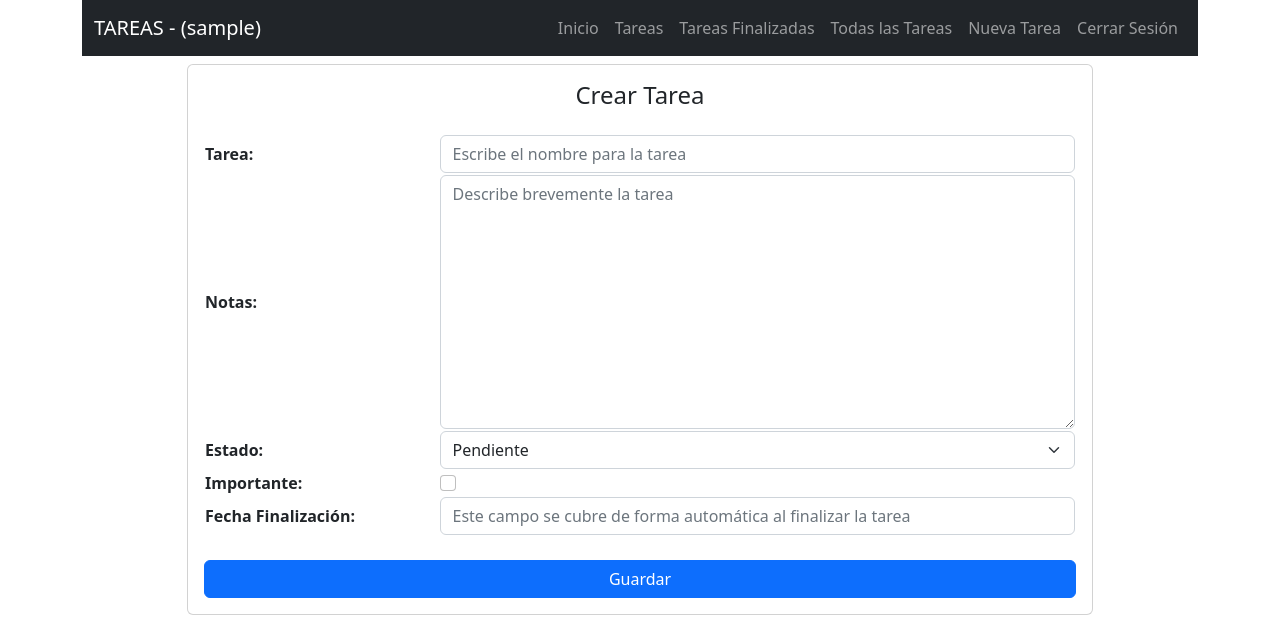
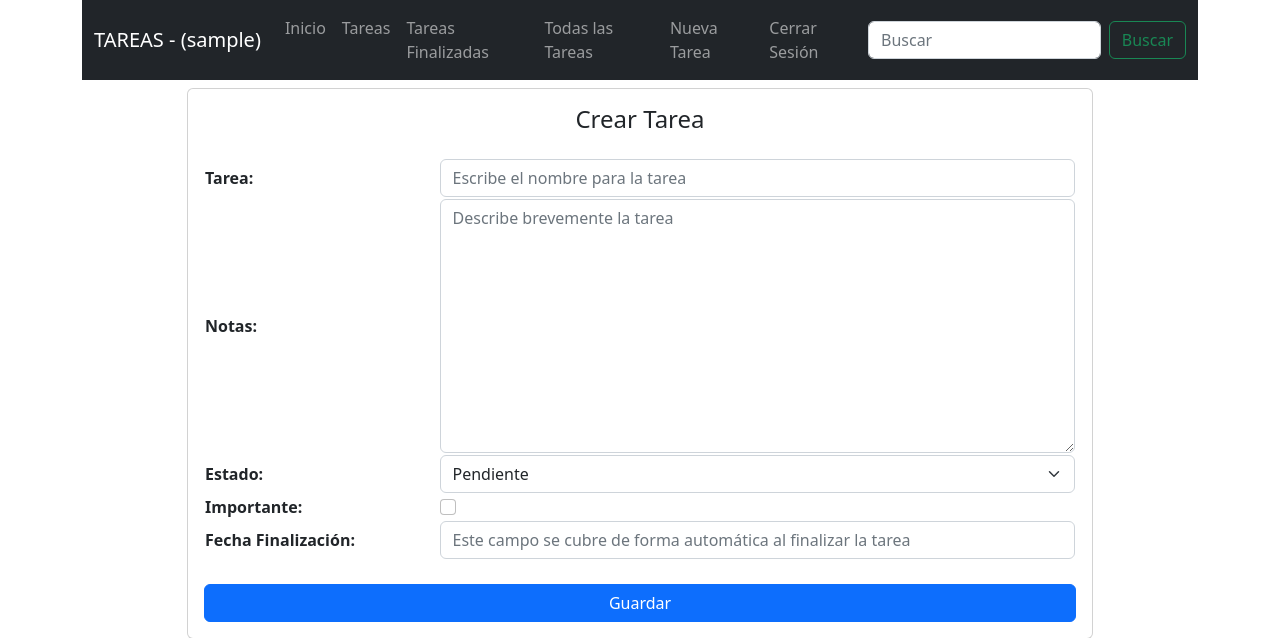
Before and after one commit to ollomon/tareas, a Django app: page /tareas/crear/ in a window 1280 px wide. Shown: the top 638 px of the page. Run offline with Django 4.2, Linux system fonts and the light colour scheme; the visitor is signed in with stand-in values (Sample User, id 1).

Commit message:
Buscar Tareas

```diff
--- a/apptareas/templates/base.html
+++ b/apptareas/templates/base.html
@@ -33,6 +33,13 @@
                     <li class="nav-item"><a class="nav-link" href="/registro">Registro</a></li>
                 {% endif %}
             </ul>
+            {% if user.is_authenticated %}
+              <form action="{% url 'buscar_tarea' %}" method="GET" class="d-flex" role="buscar">
+                    {% csrf_token %}
+                    <input class="form-control me-2" type="search" placeholder="Buscar" aria-label="Search" id="tbuscar" name="tbuscar">
+                    <button class="btn btn-outline-success" type="submit">Buscar</button>
+              </form>
+            {% endif %}
         </div>
     </nav>
     {% block content %}
--- a/apptareas/views.py
+++ b/apptareas/views.py
@@ -163,3 +163,18 @@ def eliminarTarea(request, tarea_id):
 
 def page_not_found_404(request, exception):
     return render(request, '404.html')
+
+@login_required
+def buscar_tarea(request):
+    if request.method == 'GET':
+        buscar = request.GET.get('tbuscar')
+        print("buscar:", buscar)
+        tareas_lista = Tarea.objects.filter(
+            usuario=request.user, tarea__icontains=buscar).order_by('fecha', "hora").reverse()
+        paginator = Paginator(tareas_lista, 9)
+        pagina = request.GET.get('page')
+        tareas = paginator.get_page(pagina)
+        return render(request, 'tareas.html', {
+            'tareas': tareas,
+            'titulo_pagina': 'Resultado Buscar Tarea'
+        })
--- a/tareas/urls.py
+++ b/tareas/urls.py
@@ -27,6 +27,7 @@ urlpatterns = [
     path('tareas_todas/', views.tareas_todas, name='tareas_todas'),
     path('tareas_fin/', views.tareas_finalizadas, name='tareas_fin'),
     path('tareas/crear/', views.crearTarea, name='crear_tarea'),
+    path('tareas/buscar/', views.buscar_tarea, name='buscar_tarea'),
     path('tareas/<int:tarea_id>/', views.detalleTarea, name='detalle_tarea'),
     path('tareas/<int:tarea_id>/activar', views.activarTarea, name='activar_tarea'),
     path('tareas/<int:tarea_id>/finalizar', views.finalizarTarea, name='finalizar_tarea'),
```
